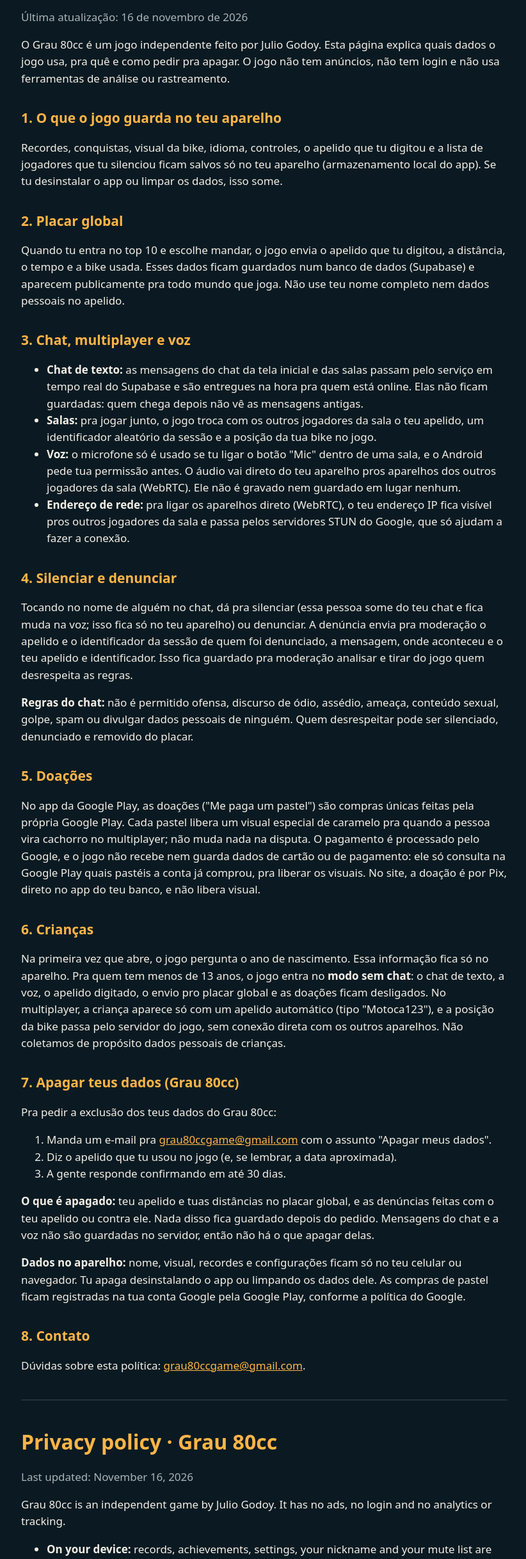
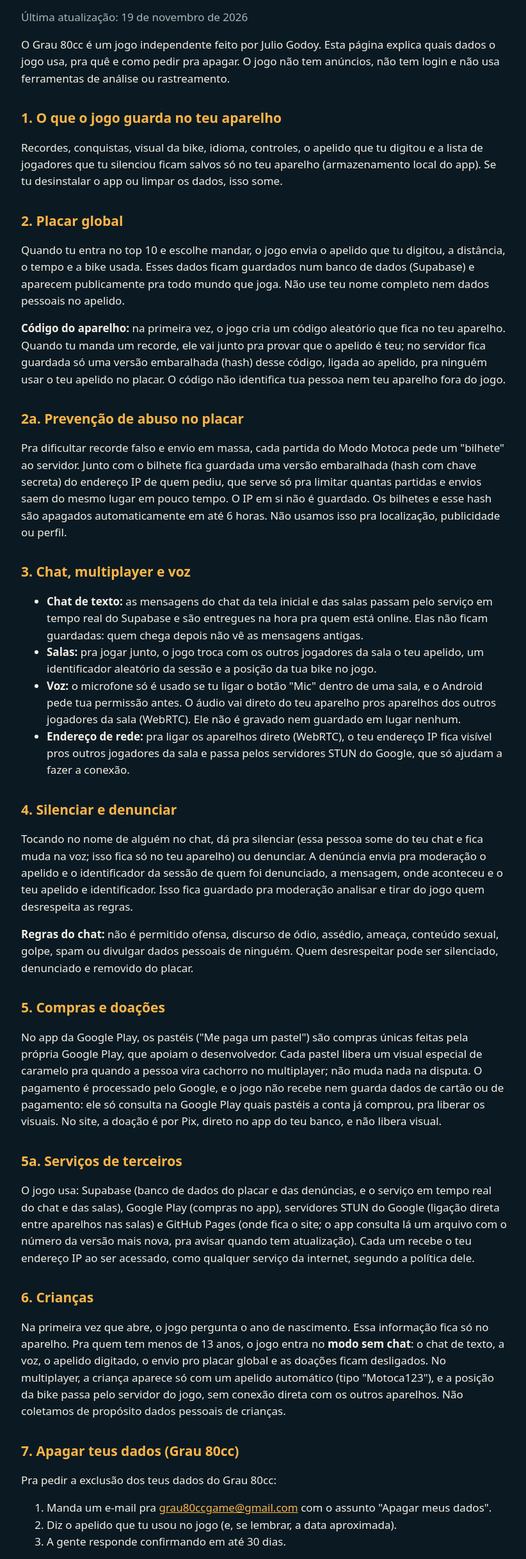
Before and after one commit to juliobaleado/grau80cc, a plain HTML site: page privacidade.html in a window 1280 px wide. Shown: the part 85-2521 px from the top of the page at 64% size, without its empty margins (227-1049 px from the left). Drawn offline with Linux system fonts and the light colour scheme.

Commit message:
Privacidade: código do aparelho, hash de IP, retenção e terceiros
PUBLICAR SÓ JUNTO COM A FASE 1 do Supabase.

Co-Authored-By: Claude Opus 5.5 <noreply@anthropic.com>

```diff
--- a/privacidade.html
+++ b/privacidade.html
@@ -19,7 +19,7 @@
 <body>
 <main>
   <h1>Política de privacidade · Grau 80cc</h1>
-  <p class="muted">Última atualização: 16 de novembro de 2026</p>
+  <p class="muted">Última atualização: 19 de novembro de 2026</p>
 
   <p>O Grau 80cc é um jogo independente feito por Julio Godoy. Esta página explica quais dados o jogo usa, pra quê e como pedir pra apagar. O jogo não tem anúncios, não tem login e não usa ferramentas de análise ou rastreamento.</p>
 
@@ -28,6 +28,10 @@
 
   <h2>2. Placar global</h2>
   <p>Quando tu entra no top 10 e escolhe mandar, o jogo envia o apelido que tu digitou, a distância, o tempo e a bike usada. Esses dados ficam guardados num banco de dados (Supabase) e aparecem publicamente pra todo mundo que joga. Não use teu nome completo nem dados pessoais no apelido.</p>
+  <p><b>Código do aparelho:</b> na primeira vez, o jogo cria um código aleatório que fica no teu aparelho. Quando tu manda um recorde, ele vai junto pra provar que o apelido é teu; no servidor fica guardada só uma versão embaralhada (hash) desse código, ligada ao apelido, pra ninguém usar o teu apelido no placar. O código não identifica tua pessoa nem teu aparelho fora do jogo.</p>
+
+  <h2>2a. Prevenção de abuso no placar</h2>
+  <p>Pra dificultar recorde falso e envio em massa, cada partida do Modo Motoca pede um "bilhete" ao servidor. Junto com o bilhete fica guardada uma versão embaralhada (hash com chave secreta) do endereço IP de quem pediu, que serve só pra limitar quantas partidas e envios saem do mesmo lugar em pouco tempo. O IP em si não é guardado. Os bilhetes e esse hash são apagados automaticamente em até 6 horas. Não usamos isso pra localização, publicidade ou perfil.</p>
 
   <h2>3. Chat, multiplayer e voz</h2>
   <ul>
@@ -41,8 +45,11 @@
   <p>Tocando no nome de alguém no chat, dá pra silenciar (essa pessoa some do teu chat e fica muda na voz; isso fica só no teu aparelho) ou denunciar. A denúncia envia pra moderação o apelido e o identificador da sessão de quem foi denunciado, a mensagem, onde aconteceu e o teu apelido e identificador. Isso fica guardado pra moderação analisar e tirar do jogo quem desrespeita as regras.</p>
   <p><b>Regras do chat:</b> não é permitido ofensa, discurso de ódio, assédio, ameaça, conteúdo sexual, golpe, spam ou divulgar dados pessoais de ninguém. Quem desrespeitar pode ser silenciado, denunciado e removido do placar.</p>
 
-  <h2>5. Doações</h2>
-  <p>No app da Google Play, as doações ("Me paga um pastel") são compras únicas feitas pela própria Google Play. Cada pastel libera um visual especial de caramelo pra quando a pessoa vira cachorro no multiplayer; não muda nada na disputa. O pagamento é processado pelo Google, e o jogo não recebe nem guarda dados de cartão ou de pagamento: ele só consulta na Google Play quais pastéis a conta já comprou, pra liberar os visuais. No site, a doação é por Pix, direto no app do teu banco, e não libera visual.</p>
+  <h2>5. Compras e doações</h2>
+  <p>No app da Google Play, os pastéis ("Me paga um pastel") são compras únicas feitas pela própria Google Play, que apoiam o desenvolvedor. Cada pastel libera um visual especial de caramelo pra quando a pessoa vira cachorro no multiplayer; não muda nada na disputa. O pagamento é processado pelo Google, e o jogo não recebe nem guarda dados de cartão ou de pagamento: ele só consulta na Google Play quais pastéis a conta já comprou, pra liberar os visuais. No site, a doação é por Pix, direto no app do teu banco, e não libera visual.</p>
+
+  <h2>5a. Serviços de terceiros</h2>
+  <p>O jogo usa: Supabase (banco de dados do placar e das denúncias, e o serviço em tempo real do chat e das salas), Google Play (compras no app), servidores STUN do Google (ligação direta entre aparelhos nas salas) e GitHub Pages (onde fica o site; o app consulta lá um arquivo com o número da versão mais nova, pra avisar quando tem atualização). Cada um recebe o teu endereço IP ao ser acessado, como qualquer serviço da internet, segundo a política dele.</p>
 
   <h2>6. Crianças</h2>
   <p>Na primeira vez que abre, o jogo pergunta o ano de nascimento. Essa informação fica só no aparelho. Pra quem tem menos de 13 anos, o jogo entra no <b>modo sem chat</b>: o chat de texto, a voz, o apelido digitado, o envio pro placar global e as doações ficam desligados. No multiplayer, a criança aparece só com um apelido automático (tipo "Motoca123"), e a posição da bike passa pelo servidor do jogo, sem conexão direta com os outros aparelhos. Não coletamos de propósito dados pessoais de crianças.</p>
@@ -54,7 +61,7 @@
     <li>Diz o apelido que tu usou no jogo (e, se lembrar, a data aproximada).</li>
     <li>A gente responde confirmando em até 30 dias.</li>
   </ol>
-  <p><b>O que é apagado:</b> teu apelido e tuas distâncias no placar global, e as denúncias feitas com o teu apelido ou contra ele. Nada disso fica guardado depois do pedido. Mensagens do chat e a voz não são guardadas no servidor, então não há o que apagar delas.</p>
+  <p><b>O que é apagado:</b> teu apelido e tuas distâncias no placar global, o vínculo do apelido com o código do aparelho, e as denúncias feitas com o teu apelido ou contra ele. Nada disso fica guardado depois do pedido. Mensagens do chat e a voz não são guardadas no servidor, então não há o que apagar delas.</p>
   <p><b>Dados no aparelho:</b> nome, visual, recordes e configurações ficam só no teu celular ou navegador. Tu apaga desinstalando o app ou limpando os dados dele. As compras de pastel ficam registradas na tua conta Google pela Google Play, conforme a política do Google.</p>
 
   <h2>8. Contato</h2>
@@ -63,7 +70,7 @@
   <hr>
 
   <h1>Privacy policy · Grau 80cc</h1>
-  <p class="muted">Last updated: November 16, 2026</p>
+  <p class="muted">Last updated: November 19, 2026</p>
   <p>Grau 80cc is an independent game by Julio Godoy. It has no ads, no login and no analytics or tracking.</p>
   <ul>
     <li><b>On your device:</b> records, achievements, settings, your nickname and your mute list are stored locally only.</li>
@@ -71,7 +78,9 @@
     <li><b>Chat and rooms:</b> chat messages are relayed in real time through Supabase and are not stored. In a room, your nickname, a random session id and your in-game position are shared with the other players.</li>
     <li><b>Voice:</b> the microphone is used only when you turn on "Mic" in a room, after Android asks for permission. Audio goes peer to peer (WebRTC) and is never recorded or stored. Your IP address is visible to room peers and to Google STUN servers used to connect.</li>
     <li><b>Muting and reports:</b> you can mute players (stored on your device) or report them. A report sends the reported nickname, session id, message and location, plus your nickname and session id, for moderation. Hate speech, harassment, threats, sexual content, scams, spam and sharing personal data are not allowed.</li>
-    <li><b>Donations:</b> in the Google Play app, donations are one-time in-app purchases processed by Google Play; each one unlocks a cosmetic stray-dog look in multiplayer. The game only asks Google Play which items the account owns. We never receive payment details.</li>
+    <li><b>Abuse prevention:</b> each Motoca run asks the server for a ticket; a keyed hash of your IP address (never the IP itself) is stored with it only to rate-limit runs and submissions, and is deleted within 6 hours. A random device code (stored hashed on the server) proves a leaderboard nickname is yours.</li>
+    <li><b>Third parties:</b> Supabase (database and realtime), Google Play (purchases), Google STUN servers (room connections) and GitHub Pages (website and a version file the app checks for updates).</li>
+    <li><b>Purchases:</b> in the Google Play app, pastéis are one-time in-app purchases processed by Google Play that support the developer; each one unlocks a cosmetic stray-dog look in multiplayer. The game only asks Google Play which items the account owns. We never receive payment details.</li>
     <li><b>Children:</b> on first launch the game asks for the birth year, which stays on the device. Players under 13 get a no-chat mode: text chat, voice, typed nicknames, leaderboard submissions and donations are off; in multiplayer they appear only under an automatic nickname and their position goes through the game server, with no direct peer connection.</li>
     <li><b>Deletion and contact:</b> email <a href="mailto:grau80ccgame@gmail.com">grau80ccgame@gmail.com</a> to remove your nickname from the leaderboard or delete a report (within 30 days).</li>
   </ul>
```
